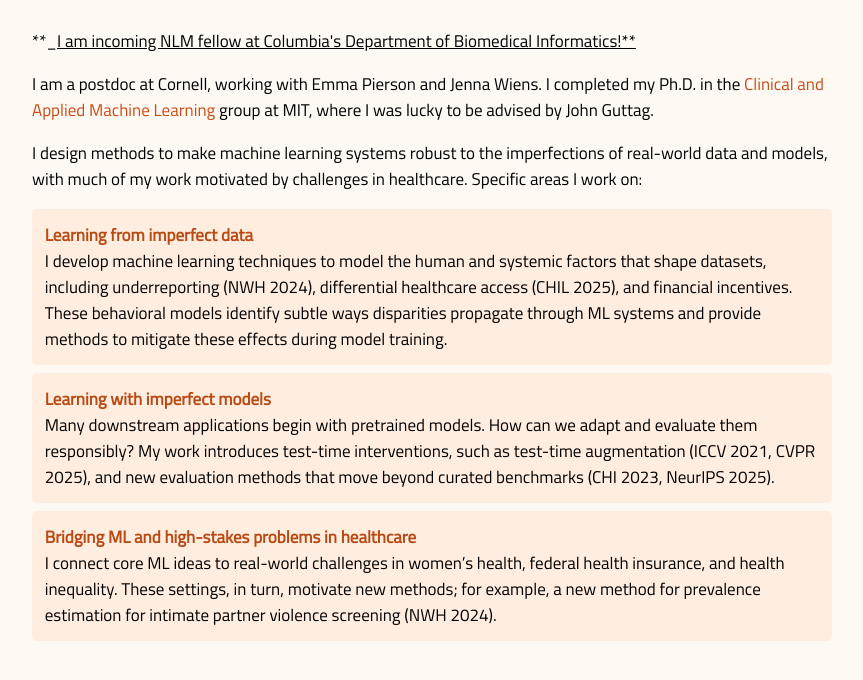
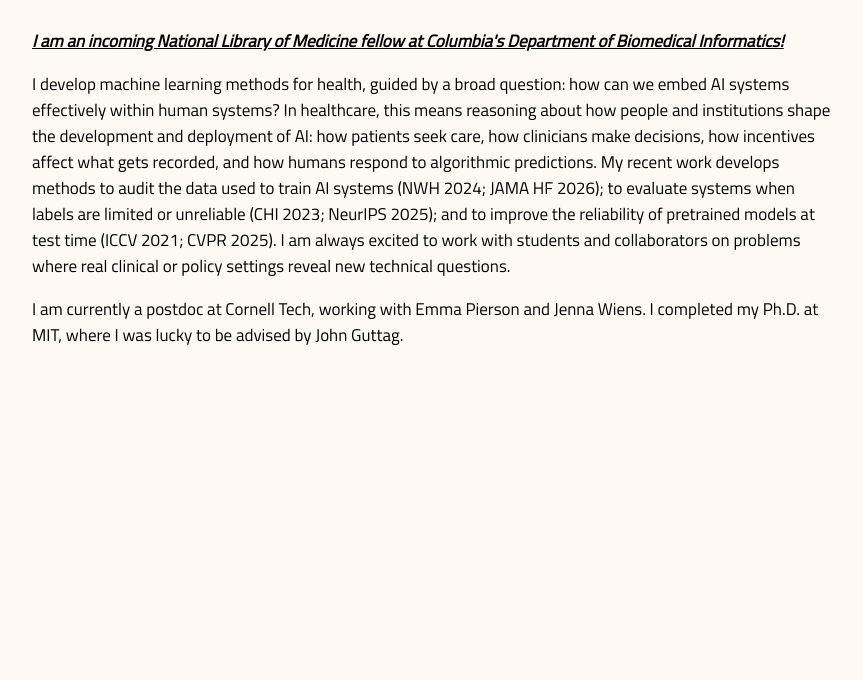
Before and after one commit to dmshanmugam/dmshanmugam.github.io, a Jekyll site: the page built from index.md, in a window 1280 px wide, cut to the strip 296-1145 px from the top of the page. Shown: the top 680 px of the strip, without its empty margins (208-1071 px from the left). Built offline with Jekyll 4.4.1, drawn with Linux system fonts in a browser that asks for light colours; after the commit the page ends 950 px from its top, so only the background shows below that.

Commit message:
June update

```diff
--- a/index.md
+++ b/index.md
@@ -2,27 +2,8 @@
 layout: default
 ---
 
-**_<u>I am incoming NLM fellow at Columbia's Department of Biomedical Informatics!**
+**_<u>I am an incoming National Library of Medicine fellow at Columbia's Department of Biomedical Informatics!</u>_**
 
-I am a postdoc at Cornell, working with Emma Pierson and Jenna Wiens.  I completed my Ph.D. in the [Clinical and Applied Machine Learning](https://caml.csail.mit.edu/) group at MIT, where I was lucky to be advised by John Guttag.
+I develop machine learning methods for health, guided by a broad question: how can we embed AI systems effectively within human systems? In healthcare, this means reasoning about how people and institutions shape the development and deployment of AI: how patients seek care, how clinicians make decisions, how incentives affect what gets recorded, and how humans respond to algorithmic predictions. My recent work develops methods to audit the data used to train AI systems (NWH 2024; JAMA HF 2026); to evaluate systems when labels are limited or unreliable (CHI 2023; NeurIPS 2025); and to improve the reliability of pretrained models at test time (ICCV 2021; CVPR 2025). I am always excited to work with students and collaborators on problems where real clinical or policy settings reveal new technical questions.
 
-I design methods to make machine learning systems robust to the imperfections of real-world data and models, with much of my work motivated by challenges in healthcare. Specific areas I work on:
-
-<div style="background-color: #FFEDE0; padding: 0.75em; border-radius: 5px; border: #FFB085; margin-bottom: 0.5em; margin-top: 0em;">
-
-<span style="color: #B84A13;"> <b> Learning from imperfect data </b> </span> <br>
-I develop machine learning techniques to model the human and systemic factors that shape datasets, including underreporting (NWH 2024), differential healthcare access (CHIL 2025), and financial incentives. These behavioral models identify subtle ways disparities propagate through ML systems and provide methods to mitigate these effects during model training.
-</div>
-
-<div style="background-color: #FFEDE0; padding: 0.75em; border-radius: 5px; border: #FFB085; margin-bottom: 0.5em; margin-top: 0em;">
-
- <span style="color: #B84A13;"> <b> Learning with imperfect models </b> </span>  <br>
-
-Many downstream applications begin with pretrained models. How can we adapt and evaluate them responsibly? My work introduces test-time interventions, such as test-time augmentation (ICCV 2021, CVPR 2025), and new evaluation methods that move beyond curated benchmarks (CHI 2023, NeurIPS 2025).
-
-</div>
-
-<div style="background-color: #FFEDE0; padding: 0.75em; border-radius: 5px; border: #FFB085; margin-bottom: 0.5em; margin-top: 0em;">
- <span style="color: #B84A13;"> <b> Bridging ML and high-stakes problems in healthcare </b> </span>  <br>
-
-I connect core ML ideas to real-world challenges in women’s health, federal health insurance, and health inequality. These settings, in turn, motivate new methods; for example, a new method for prevalence estimation for intimate partner violence screening (NWH 2024).
+I am currently a postdoc at Cornell Tech, working with Emma Pierson and Jenna Wiens. I completed my Ph.D. at MIT, where I was lucky to be advised by John Guttag.
```
Also changed, not shown: publications.md (+6 -6 lines).
